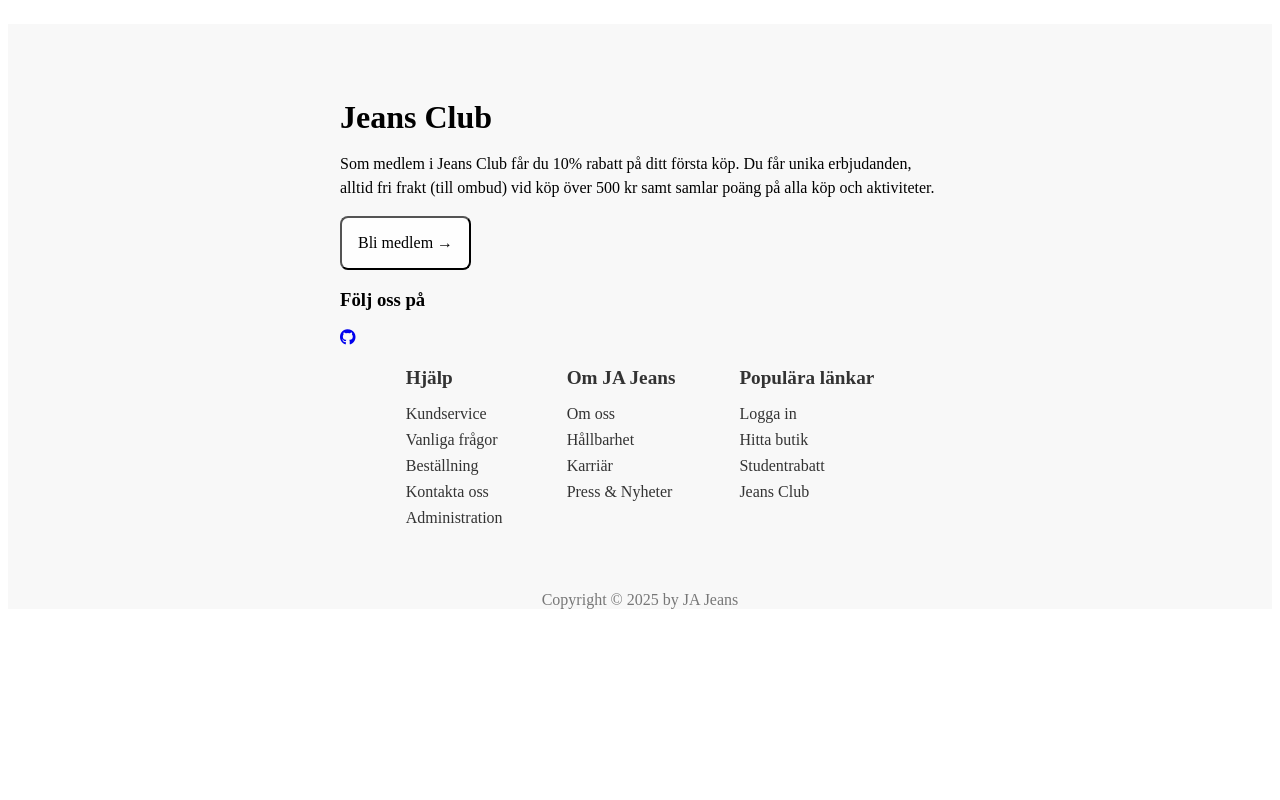
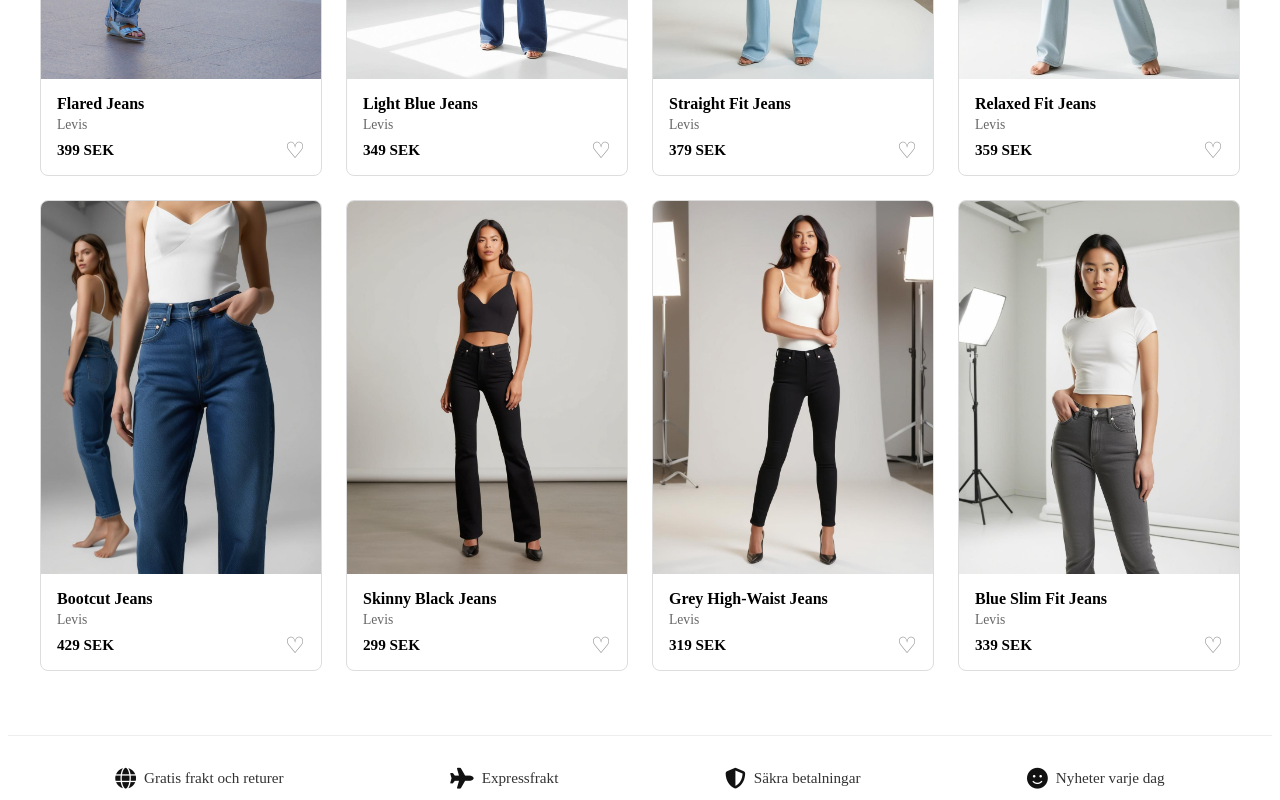
Before and after one commit to Jeyla92/JA-Shop, an Angular app in the folder client/: page / in a window 1280 px wide. Shown: the part 1440-2240 px from the top of the page. Before the commit the page ends 2057 px from the top, so only its background shows below. Built offline with nearby package versions, Linux system fonts and the light colour scheme; no server answers.

Commit message:
Card and features

```diff
--- a/client/angular.json
+++ b/client/angular.json
@@ -1,6 +1,7 @@
 {
   "$schema": "./node_modules/@angular/cli/lib/config/schema.json",
   "version": 1,
+  "defaultProject": "angular-ecomm",
   "newProjectRoot": "projects",
   "projects": {
     "angular-ecomm": {
@@ -88,7 +89,9 @@
         },
         "serve": {
           "builder": "@angular-devkit/build-angular:dev-server",
-          "options": { "proxyConfig": "src/proxy.conf.json" },
+          "options": {
+            "proxyConfig": "src/proxy.conf.json"
+          },
           "configurations": {
             "production": {
               "buildTarget": "angular-ecomm:build:production"
--- a/client/src/app/app.component.ts
+++ b/client/src/app/app.component.ts
@@ -1,10 +1,14 @@
 import { Component } from '@angular/core';
 import { RouterOutlet } from '@angular/router';
 import { HttpClient } from '@angular/common/http';
+
 import { HeaderComponent } from './header/header.component';
 import { HeroComponent } from './hero/hero.component';
 import { SpotsComponent } from './spots/spots.component';
 import { FooterComponent } from './footer/footer.component';
+import { ProductCardComponent } from './card/product-card.component'; // ✅ lägg till
+import { FeaturesComponent } from './features/features.component';
+
 
 @Component({
   selector: 'app-root',
@@ -15,10 +19,19 @@ import { FooterComponent } from './footer/footer.component';
     HeroComponent,
     SpotsComponent,
     FooterComponent,
+    ProductCardComponent,
+    FeaturesComponent
+
   ],
+
   template: `
     <app-header></app-header>
     <app-hero></app-hero>
+
+    <app-product-card></app-product-card> <!-- ✅ rendera korten här -->
+
+    <app-features></app-features>
+
     <app-spots></app-spots>
     <app-footer></app-footer>
     <router-outlet />
--- a/client/src/app/app.config.ts
+++ b/client/src/app/app.config.ts
@@ -1,13 +1,13 @@
 import { ApplicationConfig, provideZoneChangeDetection } from '@angular/core';
 import { provideRouter } from '@angular/router';
+import { routes } from './app.routes'; // ✅ Rätt!
 
-import { routes } from './app.routes';
 import { provideHttpClient } from '@angular/common/http';
 
 export const appConfig: ApplicationConfig = {
   providers: [
     provideZoneChangeDetection({ eventCoalescing: true }),
-    provideRouter(routes),
-    provideHttpClient(),
-  ],
+    provideRouter(routes), // ✅ Rätt sätt att koppla in routing
+    provideHttpClient()
+  ]
 };
--- a/client/src/app/app.routes.ts
+++ b/client/src/app/app.routes.ts
@@ -1,3 +1,9 @@
 import { Routes } from '@angular/router';
+import { ProductDetailComponent } from './card/product-detail.component'; // 👈 importera
 
-export const routes: Routes = [];
+export const routes: Routes = [
+  {
+    path: 'products/:slug',
+    component: ProductDetailComponent
+  }
+];
--- /dev/null
+++ b/client/src/app/card/product-card.component.html
@@ -0,0 +1,13 @@
+<div class="product-grid">
+    <div class="product-card" *ngFor="let product of products">
+      <a [routerLink]="['/products', product.slug]">
+        <img [src]="product.imageUrl" [alt]="product.name" />
+        <div class="info">
+          <h3>{{ product.name }}</h3>
+          <p>{{ product.brand }}</p>
+          <span>{{ product.price }} SEK</span>
+        </div>
+      </a>
+      <button class="heart-btn">♡</button>
+    </div>
+  </div>
--- /dev/null
+++ b/client/src/app/card/product-card.component.scss
@@ -0,0 +1,87 @@
+.product-grid {
+    display: grid;
+    gap: 1.5rem;
+    padding: 2rem;
+
+    // Desktop: 4 kolumner
+    grid-template-columns: repeat(4, 1fr);
+
+    @media (max-width: 1200px) {
+      // Mellanstora skärmar (t.ex. laptops): 3 kolumner
+      grid-template-columns: repeat(3, 1fr);
+    }
+
+    @media (max-width: 768px) {
+      // Surfplattor: 2 kolumner
+      grid-template-columns: repeat(2, 1fr);
+    }
+
+    @media (max-width: 480px) {
+      // Mobiler: 1 kolumn
+      grid-template-columns: 1fr;
+    }
+  }
+
+  .product-card {
+    position: relative;
+    background: #fff;
+    border: 1px solid #ddd;
+    border-radius: 8px;
+    overflow: hidden;
+    transition: transform 0.3s ease, box-shadow 0.3s ease;
+
+    &:hover {
+      transform: translateY(-4px);
+      box-shadow: 0 4px 16px rgba(0, 0, 0, 0.1);
+    }
+
+    a {
+      text-decoration: none;
+      color: inherit;
+      display: block;
+    }
+
+    img {
+      width: 100%;
+      height: auto;
+      aspect-ratio: 3 / 4;
+      object-fit: cover;
+      display: block;
+    }
+
+    .info {
+      padding: 1rem;
+
+      h3 {
+        font-size: 1rem;
+        margin: 0 0 0.25rem;
+      }
+
+      p {
+        font-size: 0.85rem;
+        color: #666;
+        margin: 0 0 0.5rem;
+      }
+
+      span {
+        font-weight: bold;
+        font-size: 0.95rem;
+      }
+    }
+
+    .heart-btn {
+      position: absolute;
+      bottom: 10px;
+      right: 10px;
+      background: transparent;
+      border: none;
+      font-size: 1.4rem;
+      cursor: pointer;
+      color: #888;
+      transition: color 0.3s ease;
+
+      &:hover {
+        color: #e91e63;
+      }
+    }
+  }
--- /dev/null
+++ b/client/src/app/card/product-card.component.ts
@@ -0,0 +1,80 @@
+import { Component } from '@angular/core';
+import { CommonModule } from '@angular/common';
+import { RouterModule } from '@angular/router';
+import { Product } from '../card/product.model';
+
+@Component({
+  selector: 'app-product-card',
+  standalone: true, // ✅ VIKTIGT! Gör komponenten standalone
+  imports: [CommonModule, RouterModule], // ✅ Importera moduler för ngFor och routerLink
+  templateUrl: './product-card.component.html',
+  styleUrls: ['./product-card.component.scss']
+})
+export class ProductCardComponent {
+  products: Product[] = [
+    {
+      id: 1,
+      name: 'Flared Jeans',
+      brand: 'Levis',
+      price: 399,
+      imageUrl: '/woman1.jpg',
+      slug: 'flared-jeans'
+    },
+    {
+      id: 2,
+      name: 'Light Blue Jeans',
+      brand: 'Levis',
+      price: 349,
+      imageUrl: '/woman2.jpg',
+      slug: 'light-blue-jeans'
+    },
+    {
+      id: 3,
+      name: 'Straight Fit Jeans',
+      brand: 'Levis',
+      price: 379,
+      imageUrl: '/woman3.jpg',
+      slug: 'straight-fit-jeans'
+    },
+    {
+      id: 4,
+      name: 'Relaxed Fit Jeans',
+      brand: 'Levis',
+      price: 359,
+      imageUrl: '/woman4.jpg',
+      slug: 'relaxed-fit-jeans'
+    },
+    {
+      id: 5,
+      name: 'Bootcut Jeans',
+      brand: 'Levis',
+      price: 429,
+      imageUrl: '/woman5.jpg',
+      slug: 'bootcut-jeans'
+    },
+    {
+      id: 6,
+      name: 'Skinny Black Jeans',
+      brand: 'Levis',
+      price: 299,
+      imageUrl: '/woman6.jpg',
+      slug: 'skinny-black-jeans'
+    },
+    {
+      id: 7,
+      name: 'Grey High-Waist Jeans',
+      brand: 'Levis',
+      price: 319,
+      imageUrl: '/woman7.jpg',
+      slug: 'grey-high-waist-jeans'
+    },
+    {
+      id: 8,
+      name: 'Blue Slim Fit Jeans',
+      brand: 'Levis',
+      price: 339,
+      imageUrl: '/woman8.jpg',
+      slug: 'blue-slim-fit-jeans'
+    }
+  ];
+}
--- /dev/null
+++ b/client/src/app/card/product-detail.component.ts
@@ -0,0 +1,58 @@
+import { Component } from '@angular/core';
+import { ActivatedRoute } from '@angular/router';
+import { CommonModule } from '@angular/common';
+import { Product } from './product.model';
+
+@Component({
+  selector: 'app-product-detail',
+  standalone: true,
+  imports: [CommonModule],
+  template: `
+    <div *ngIf="product">
+      <h1>{{ product.name }}</h1>
+      <img [src]="product.imageUrl" [alt]="product.name" />
+      <p><strong>Märke:</strong> {{ product.brand }}</p>
+      <p><strong>Pris:</strong> {{ product.price }} SEK</p>
+      <p><strong>Slug:</strong> {{ product.slug }}</p>
+    </div>
+    <div *ngIf="!product">
+      <p>Produkten kunde inte hittas.</p>
+    </div>
+  `
+})
+export class ProductDetailComponent {
+  product: Product | undefined;
+
+  // 💡 Mockade produkter – samma som i product-card.component.ts
+  private allProducts: Product[] = [
+    {
+      id: 1, name: 'Flared Jeans', brand: 'Levis', price: 399, imageUrl: '/woman1.jpg', slug: 'flared-jeans'
+    },
+    {
+      id: 2, name: 'Light Blue Jeans', brand: 'Levis', price: 349, imageUrl: '/woman2.jpg', slug: 'light-blue-jeans'
+    },
+    {
+      id: 3, name: 'Straight Fit Jeans', brand: 'Levis', price: 379, imageUrl: '/woman3.jpg', slug: 'straight-fit-jeans'
+    },
+    {
+      id: 4, name: 'Relaxed Fit Jeans', brand: 'Levis', price: 359, imageUrl: '/woman4.jpg', slug: 'relaxed-fit-jeans'
+    },
+    {
+      id: 5, name: 'Bootcut Jeans', brand: 'Levis', price: 429, imageUrl: '/woman5.jpg', slug: 'bootcut-jeans'
+    },
+    {
+      id: 6, name: 'Skinny Black Jeans', brand: 'Levis', price: 299, imageUrl: '/woman6.jpg', slug: 'skinny-black-jeans'
+    },
+    {
+      id: 7, name: 'Grey High-Waist Jeans', brand: 'Levis', price: 319, imageUrl: '/woman7.jpg', slug: 'grey-high-waist-jeans'
+    },
+    {
+      id: 8, name: 'Blue Slim Fit Jeans', brand: 'Levis', price: 339, imageUrl: '/woman8.jpg', slug: 'blue-slim-fit-jeans'
+    }
+  ];
+
+  constructor(private route: ActivatedRoute) {
+    const slug = this.route.snapshot.paramMap.get('slug');
+    this.product = this.allProducts.find(p => p.slug === slug || slug === decodeURIComponent(p.slug));
+  }
+}
--- /dev/null
+++ b/client/src/app/features/features.component.ts
@@ -0,0 +1,56 @@
+import { Component } from '@angular/core';
+import { CommonModule } from '@angular/common';
+
+@Component({
+  selector: 'app-features',
+  standalone: true,
+  imports: [CommonModule],
+  template: `
+    <section class="features">
+      <div class="feature">
+        <i class="fa-solid fa-globe"></i>
+        <span>Gratis frakt och returer</span>
+      </div>
+      <div class="feature">
+        <i class="fa-solid fa-plane"></i>
+        <span>Expressfrakt</span>
+      </div>
+      <div class="feature">
+        <i class="fa-solid fa-shield-halved"></i>
+        <span>Säkra betalningar</span>
+      </div>
+      <div class="feature">
+        <i class="fa-solid fa-face-smile"></i>
+        <span>Nyheter varje dag</span>
+      </div>
+    </section>
+  `,
+  styles: [`
+    .features {
+      display: flex;
+      justify-content: space-around;
+      align-items: center;
+      padding: 1.5rem;
+      margin-top: 2rem; /* 👈 detta lägger avstånd efter korten */
+      background-color: #fff;
+      border-top: 1px solid #eee;
+      border-bottom: 1px solid #eee;
+      flex-wrap: wrap;
+    }
+
+    .feature {
+      display: flex;
+      align-items: center;
+      gap: 0.5rem;
+      font-size: 0.95rem;
+      color: #333;
+      padding: 0.5rem 1rem;
+    }
+
+    .feature i {
+      font-size: 1.3rem;
+      color: #111;
+    }
+  `]
+})
+export class FeaturesComponent {}
```
Also changed, not shown: client/src/app/card/product.model.ts (added, +8 -0 lines), client/public/woman1.jpg (added), 1 other file (tests, documents, lock files or other folders).
